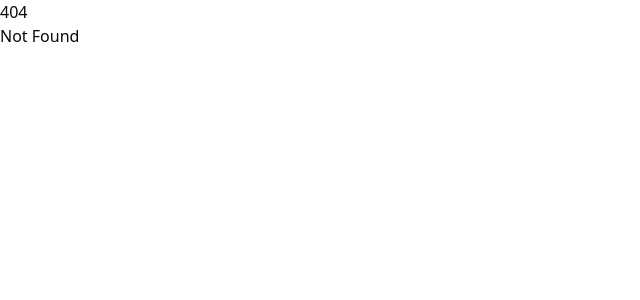
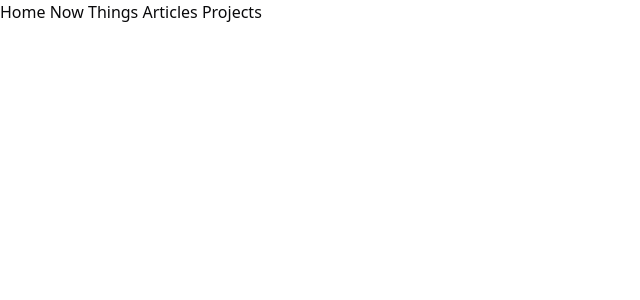
Before and after one commit to krausc2/kc2.dev, a SvelteKit app: page /articles in a window 1280 px wide. Before the commit this address had no page. Shown: the top 300 px of the page, without its empty margins (0-640 px from the left). Built offline with nearby package versions, Linux system fonts and the light colour scheme.

Commit message:
feat: Add placeholder pages & nav element

```diff
--- a/src/routes/+layout.svelte
+++ b/src/routes/+layout.svelte
@@ -5,5 +5,14 @@
 	let { children } = $props();
 </script>
 
+<nav>
+	<a href="/">Home</a>
+	<a href="/now">Now</a>
+	<a href="/things">Things</a>
+	<a href="/articles">Articles</a>
+	<a href="/projects">Projects</a>
+</nav>
+
+
 <svelte:head><link rel="icon" href={favicon} /></svelte:head>
 {@render children()}
```
Also changed, not shown: src/routes/articles/+page.svelte (added), src/routes/now/+page.svelte (added), src/routes/projects/+page.svelte (added), src/routes/things/+page.svelte (added).
